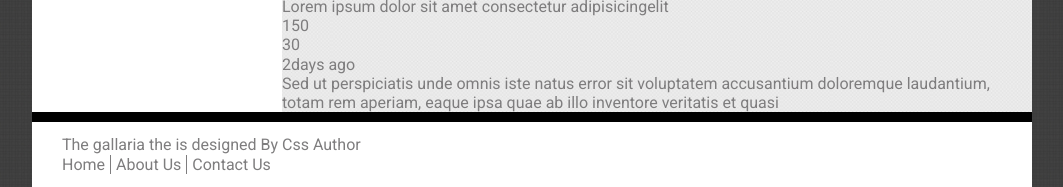
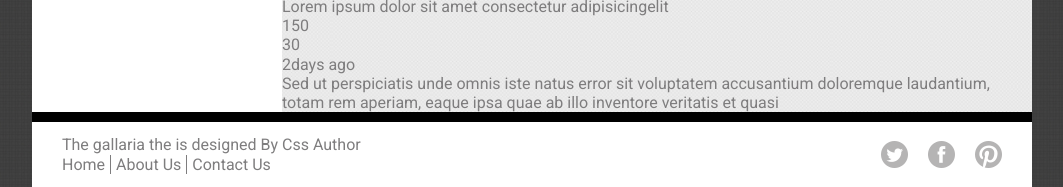
Before and after one commit to MrTiZel/Gallaria, a plain HTML site: page index.html in a window 1280 px wide. Shown: the part 763-950 px from the top of the page, without its empty margins (108-1171 px from the left). Drawn offline with Linux system fonts and the light colour scheme.

Commit message:
подвал готов

```diff
--- a/_less/blocks/mainFooter.less
+++ b/_less/blocks/mainFooter.less
@@ -42,28 +42,43 @@
         }
     }
 
-    & .link-tfpl{
+    & .link-tfp{
         display: flex;
         flex-flow: row;
 
         & li{
-            width: 27px;
-            height: 27px;
             margin-left: 20px;
 
             & .twitterF{
+                display: block;
+                width: 27px;
+                height: 27px;
                 background: url("../img/iconsFooter.png") -110px -11px;
+
+                &:hover{
+                    background-position: -110px -60px;
+                }
 
             }
             & .facebookF{
+                display: block;
                 width: 27px;
                 height: 27px;
                 background: url("../img/iconsFooter.png") -11px -12px;
+
+                &:hover{
+                    background-position: -11px -60px;
+                }
             }
             & .pinterestF{
+                display: block;
                 width: 27px;
                 height: 27px;
                 background: url("../img/iconsFooter.png") -61px -12px;
+
+                &:hover{
+                    background-position: -60px -60px;
+                }
             }
         }
     }
--- a/css/style.css
+++ b/css/style.css
@@ -155,7 +155,7 @@ body {
 #mainFooter .footerText ul li a:hover {
   text-decoration: underline;
 }
-#mainFooter .link-tfpl {
+#mainFooter .link-tfp {
   display: -webkit-box;
   display: -ms-flexbox;
   display: flex;
@@ -164,23 +164,35 @@ body {
       -ms-flex-flow: row;
           flex-flow: row;
 }
-#mainFooter .link-tfpl li {
+#mainFooter .link-tfp li {
+  margin-left: 20px;
+}
+#mainFooter .link-tfp li .twitterF {
+  display: block;
   width: 27px;
   height: 27px;
-  margin-left: 20px;
-}
-#mainFooter .link-tfpl li .twitterF {
   background: url("../img/iconsFooter.png") -110px -11px;
 }
-#mainFooter .link-tfpl li .facebookF {
+#mainFooter .link-tfp li .twitterF:hover {
+  background-position: -110px -60px;
+}
+#mainFooter .link-tfp li .facebookF {
+  display: block;
   width: 27px;
   height: 27px;
   background: url("../img/iconsFooter.png") -11px -12px;
 }
-#mainFooter .link-tfpl li .pinterestF {
+#mainFooter .link-tfp li .facebookF:hover {
+  background-position: -11px -60px;
+}
+#mainFooter .link-tfp li .pinterestF {
+  display: block;
   width: 27px;
   height: 27px;
   background: url("../img/iconsFooter.png") -61px -12px;
+}
+#mainFooter .link-tfp li .pinterestF:hover {
+  background-position: -60px -60px;
 }
 /*
 другие размеры (max-width: 575px == «данный размер или меньше»)
```
